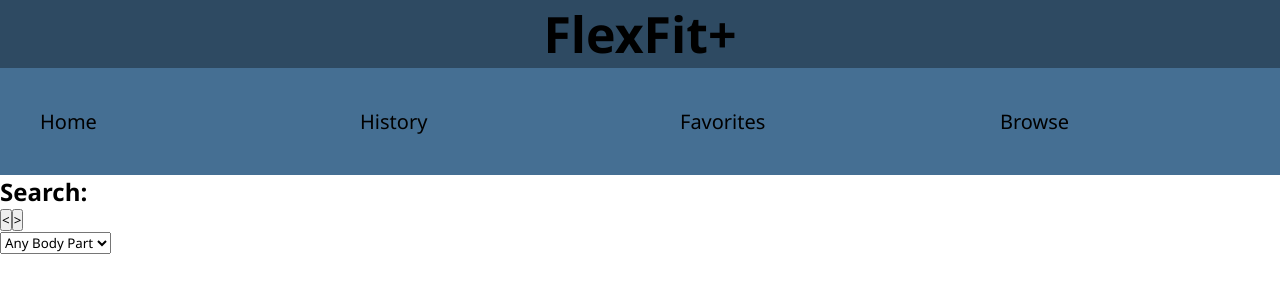
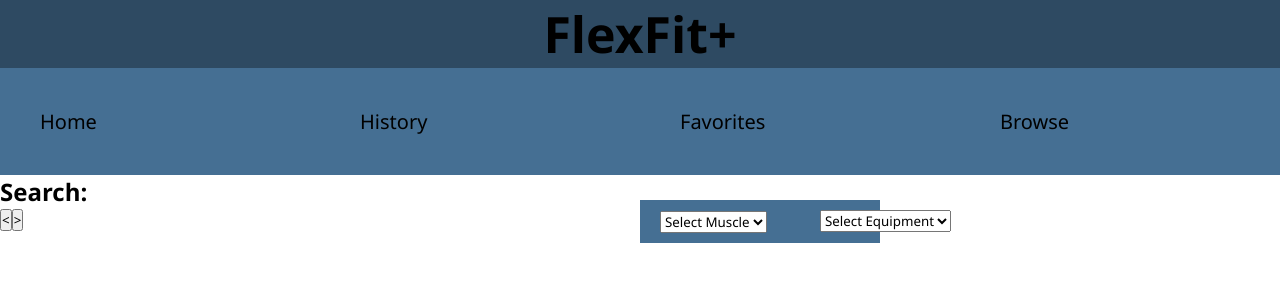
Before and after one commit to marckatz/exercises, a React (Create React App) app: page /browse in a window 1280 px wide. Shown: the top 300 px of the page. Built offline with nearby package versions, Linux system fonts and the light colour scheme.

Commit message:
added equipment dropdown

```diff
--- a/src/components/Browse.js
+++ b/src/components/Browse.js
@@ -7,6 +7,7 @@ function Browse(){
     const [page, setPage] = useState(0)
     const [returnedExercises, setReturned] = useState([])
     const [selected, setSelected] = useState (false)
+    const [selectEquipment, setSelectEquipment] = useState (false)
 
 function handleChange (e) {
   setSelected (e.target.value)
@@ -65,9 +66,10 @@ function handleChange (e) {
             </ul>
             <button onClick={previousPage}>&lt;</button>
             <button onClick={nextPage}>&gt;</button>
-            <div className="Filter">
-        <select name="filter" onChange={handleMuscleChange}>
-          <option value="All">Any Body Part</option>
+        <div className="dropdown-menu">
+            <select name="dropdown-menu" onChange={handleMuscleChange}>
+            <option value="All">Select Muscle</option>
+            <option value="All Body Parts">All Muscles</option>
             <option value="abdominals">Abdominals</option>
             <option value="abductors">Abductors</option>
             <option value="adductors">Adductors</option>
@@ -84,6 +86,17 @@ function handleChange (e) {
             <option value="traps">Traps</option>
             <option value="triceps">Triceps</option>
             </select>
+
+        <div className= "equipment-menu">
+            <div>
+            <select name="equipment-menu" onChange={handleMuscleChange}>
+            <option value="All">Select Equipment</option>
+            <option value="All Equipment">All Equipment</option>
+            <option value="other">Other</option>
+            <option value="body_only">Body Only</option>
+            </select>
+        </div>
+        </div>
       </div>
       <div>
       <div className='menu-container'>
@@ -91,6 +104,7 @@ function handleChange (e) {
         </div>
 
         <div className={`dropdown-menu ${selected? 'active' : 'inactive'}`} >
+        <div className={`equipment-menu ${selected? 'active' : 'inactive'}`} ></div>
           <ul></ul>
         </div>
         </div>
--- a/src/index.css
+++ b/src/index.css
@@ -219,3 +219,101 @@ code {
   background-color: #456f93;
   font-size: 20px;
 }
+
+.dropdown-menu{
+  position: absolute;
+  top: 200px;
+  right: 400px;
+  background-color: #456f93;
+  border-radius: var(--border-radius);
+  padding: 10px 20px;
+  width: 200px;
+}
+
+.dropdown-menu::before{
+  content: '';
+  position: absolute;
+  top: -5px;
+  right: 20px;
+  height: 20px;
+  width: 200px;
+  background: var(--secondary-bg);
+  transform: rotate(45deg);
+}
+
+.dropdown-menu.active{
+  opacity: 1;
+  visibility: visible;
+  transform: translateY(0);
+  transition: var(--speed) ease;
+}
+
+.dropdown-menu.inactive{
+  opacity: 0;
+  visibility: hidden;
+  transform: translateY(-20px);
+  transition: var(--speed) ease;
+}
+.dropdown-menu ul li{
+  padding: 10px  0;
+  border-top: 1px solid rgba(0, 0, 0, 0.05);
+}
+
+.dropdown-menu ul li:hover a{
+  color: rgb(212, 33, 9);
+  cursor: pointer;
+}
+
+.dropdown-menu ul li:hover img{
+  opacity: 1;
+  cursor: pointer;
+}
+
+.equipment-menu{
+  position: absolute;
+  top: 200px;
+  right: 400px;
+  background-color: #456f93;
+  border-radius: var(--border-radius);
+  padding: 10px 20px;
+  width: 200px;
+}
+
+.equipment-menu{
+  content: '';
+  position: absolute;
+  top: -1px;
+  right: 20px;
+  height: 20px;
+  width: 20px;
+  background: var(--secondary-bg);
+  /* transform: rotate(45deg); */
+ }
+
+.equipment-menu.active{
+  opacity: 1;
+  visibility: visible;
+  transform: translateY(0);
+  transition: var(--speed) ease;
+}
+
+.equipment-menu.inactive{
+  opacity: 0;
+  visibility: hidden;
+  transform: translateY(-20px);
+  transition: var(--speed) ease;
+}
+.equipment-menu ul li{
+  padding: 10px  0;
+  border-top: 1px solid rgba(0, 0, 0, 0.05);
+}
+
+.equipment-menu ul li:hover a{
+  color: rgb(212, 33, 9);
+  cursor: pointer;
+}
+
+.equipment-menu ul li:hover img{
+  opacity: 1;
+  cursor: pointer;
+}
```
Lines whose indentation alone changed are shown as unchanged.
